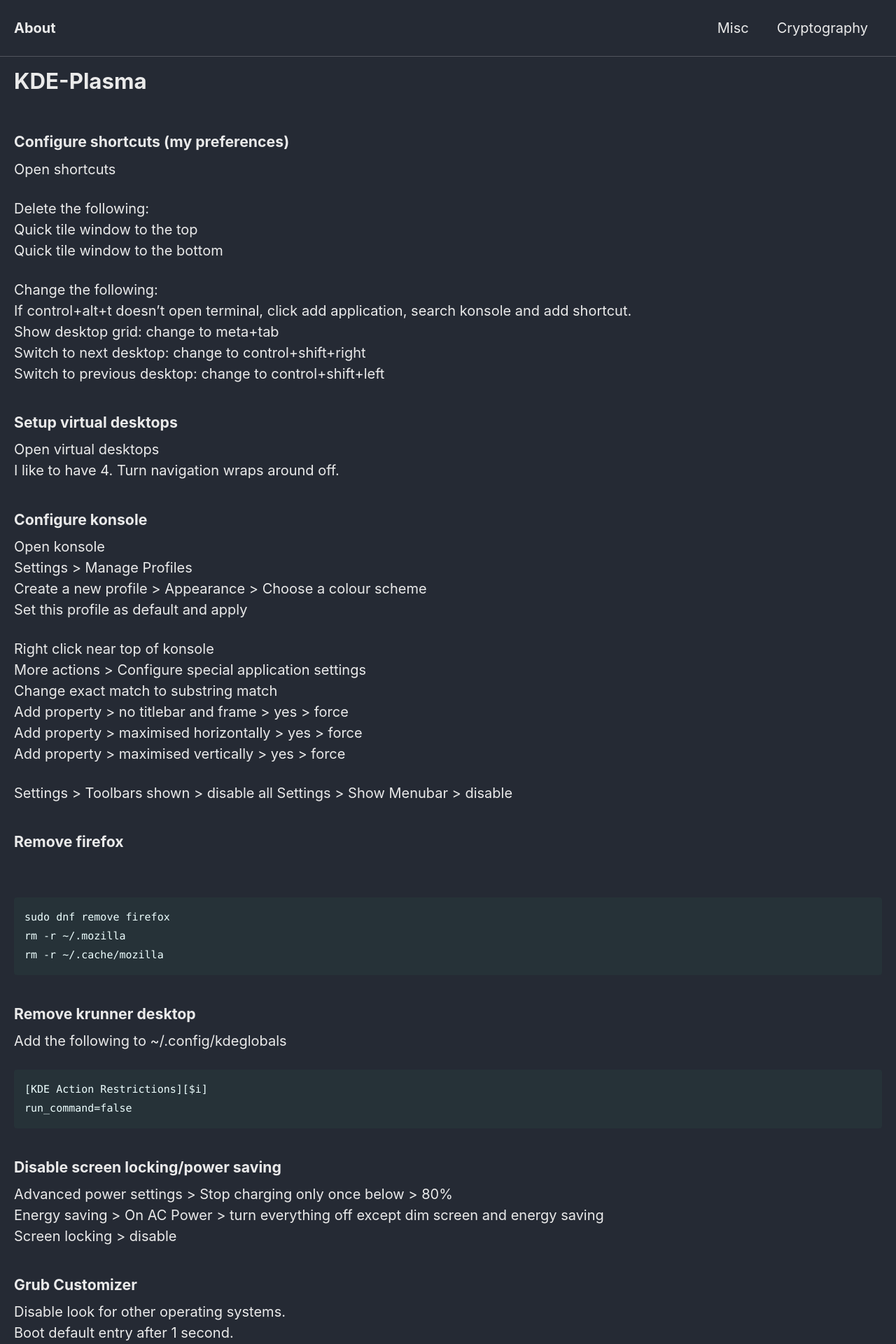
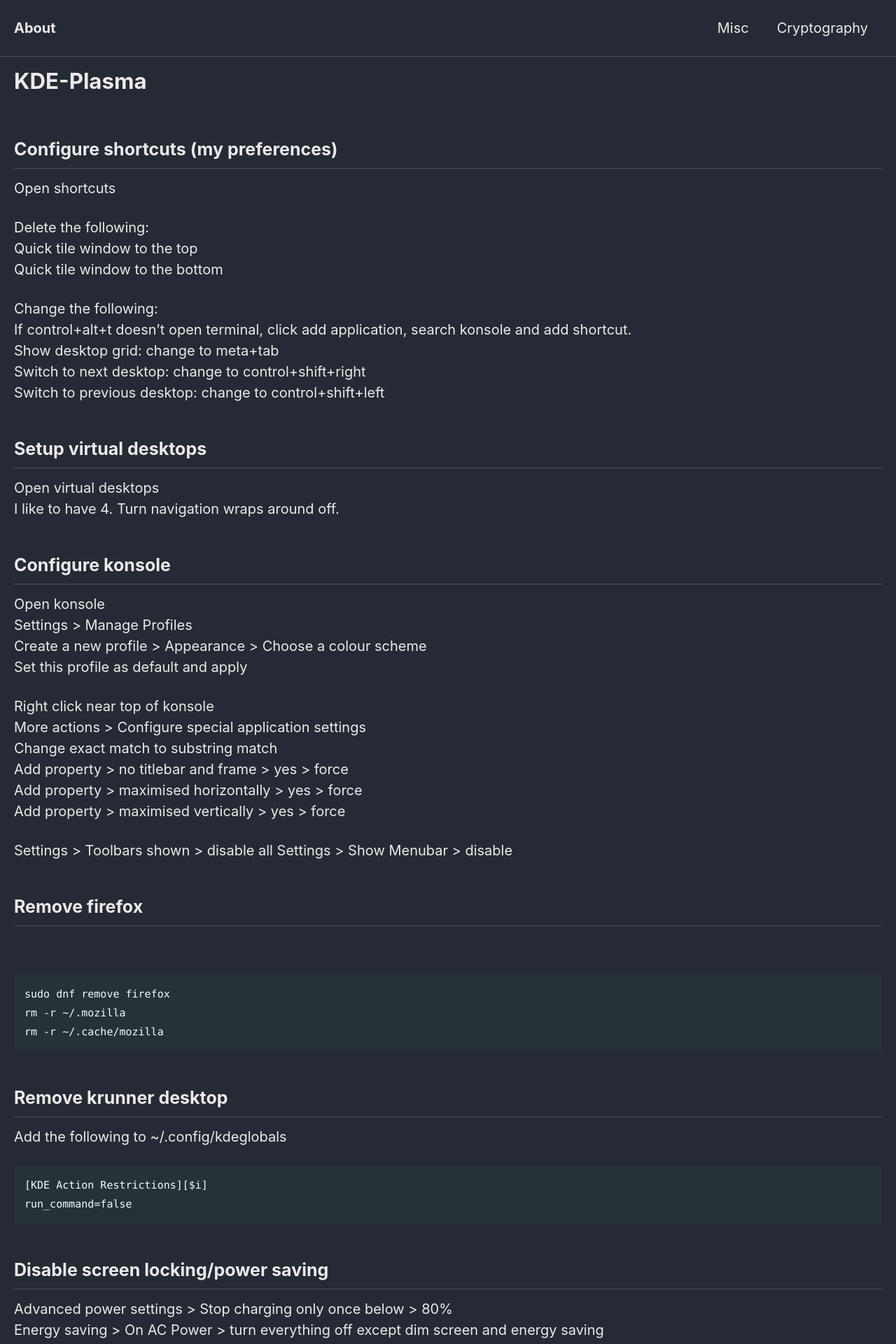
Before and after one commit to Connor-McCartney/Connor-McCartney.github.io, a Jekyll site: the page built from _pages/misc/KDE-Plasma.md, in a window 1280 px wide. Shown: the top 1920 px of the page at 70% size. Built offline with Jekyll 4.4.1, drawn with Linux system fonts in a browser that asks for light colours; cached includes are drawn as plain includes.

Commit message:
Update KDE-Plasma.md

````diff
--- a/_pages/misc/KDE-Plasma.md
+++ b/_pages/misc/KDE-Plasma.md
@@ -4,7 +4,7 @@ title: KDE-Plasma
 ---
 
 
-#### Configure shortcuts (my preferences)
+## Configure shortcuts (my preferences)
 
 Open shortcuts
 
@@ -19,13 +19,13 @@ Switch to next desktop: change to control+shift+right <br>
 Switch to previous desktop: change to control+shift+left <br>
 
 
-#### Setup virtual desktops
+## Setup virtual desktops
 
 Open virtual desktops <br>
 I like to have 4. Turn navigation wraps around off.
 
 
-#### Configure konsole
+## Configure konsole
 
 Open konsole<br>
 Settings > Manage Profiles <br>
@@ -43,7 +43,7 @@ Settings > Toolbars shown > disable all
 Settings > Show Menubar > disable
 
 
-#### Remove firefox
+## Remove firefox
 <br>
 ```
 sudo dnf remove firefox
@@ -51,7 +51,7 @@ rm -r ~/.mozilla
 rm -r ~/.cache/mozilla
 ```
 
-####  Remove krunner desktop
+##  Remove krunner desktop
 
 Add the following to ~/.config/kdeglobals <br>
 
@@ -60,26 +60,26 @@ Add the following to ~/.config/kdeglobals <br>
 run_command=false
 ```
 
-#### Disable screen locking/power saving
+## Disable screen locking/power saving
 
 Advanced power settings > Stop charging only once below > 80% <br>
 Energy saving > On AC Power > turn everything off except dim screen and energy saving <br>
 Screen locking > disable
 
-#### Grub Customizer
+## Grub Customizer
 
 Disable look for other operating systems. <br>
 Boot default entry after 1 second. <br>
 Kernel parameters: quiet loglevel=1 nowatchdog nvme_load=YES fsck.mode=skip modprobe.blacklist=iTCO_wdt
 
-#### Mirage global theme
+## Mirage global theme
 <br>
 
-#### Desktop effects
+## Desktop effects
 
 Turn on wobbly windows, magic lamp, translucency, fall apart
 
-#### Fix monitor bug
+## Fix monitor bug
 
 Autostart > Add login script:
 
@@ -88,13 +88,13 @@ Autostart > Add login script:
 killall plasmashell; sleep 3; plasmashell
 ```
 
-#### Disable wallet
+## Disable wallet
 
 sudo dnf install kwalletmanager <br>
 Then go to System Settings>Account Details>KDE Wallet and uncheck "Enable the KDE wallet subsystem"
 
 
-#### Forgetting wifi password
+## Forgetting wifi password
 
 Go to your network connections. From there click on wireless tab. Choose your connection and then click the edit button. <br>
 Make sure your password is entered then click on the wireless security tab. <br>
````
